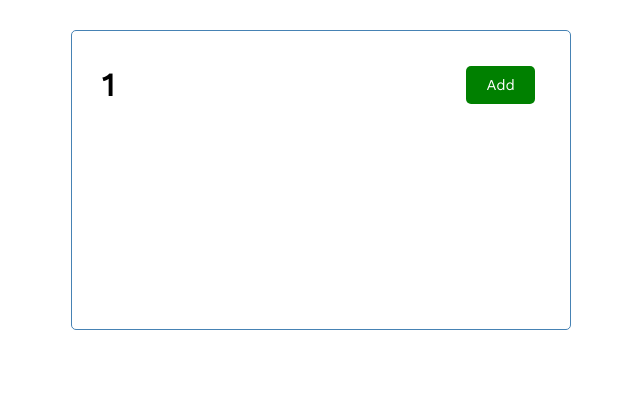
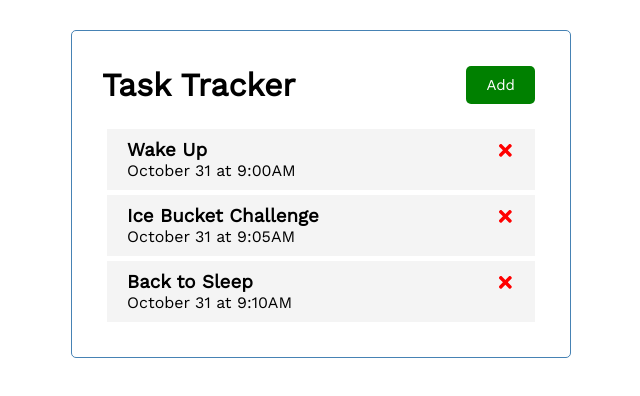
Before and after one commit to stevensho11/react-task-tracker, a React (Create React App) app: page / in a window 1280 px wide. Shown: the top 396 px of the page, without its empty margins (319-959 px from the left). Built offline with nearby package versions, Linux system fonts and the light colour scheme.

Commit message:
Practicing passing state down and actions up

```diff
--- a/package.json
+++ b/package.json
@@ -8,6 +8,7 @@
     "@testing-library/user-event": "^13.5.0",
     "react": "^18.2.0",
     "react-dom": "^18.2.0",
+    "react-icons": "^4.11.0",
     "react-scripts": "5.0.1",
     "web-vitals": "^2.1.4"
   },
--- a/src/App.js
+++ b/src/App.js
@@ -1,12 +1,38 @@
 import Header from "./Components/Header";
+import Tasks from "./Components/Tasks";
+import { useState } from "react";
 
 function App() {
-  const name = "Stevens";
-  const x = false;
+  const [tasks, setTasks] = useState([
+    {
+      id: 1,
+      text: "Wake Up",
+      day: "October 31 at 9:00AM",
+      reminder: true,
+    },
+    {
+      id: 2,
+      text: "Ice Bucket Challenge",
+      day: "October 31 at 9:05AM",
+      reminder: true,
+    },
+    {
+      id: 3,
+      text: "Back to Sleep",
+      day: "October 31 at 9:10AM",
+      reminder: false,
+    },
+  ]);
+
+  //Delete a task
+  const deleteTask = (id) => {
+    setTasks(tasks.filter((task) => task.id !== id));
+  };
 
   return (
     <div className="container">
-      <Header title={1} />
+      <Header title="Task Tracker" />
+      <Tasks tasks={tasks} onDelete={deleteTask} />
     </div>
   );
 }
--- /dev/null
+++ b/src/Components/Task.js
@@ -0,0 +1,20 @@
+import { FaTimes } from 'react-icons/fa'
+
+const Task = ({ task, onDelete }) => {
+    return (
+        <div className='task'>
+            <h3>{task.text}
+                <FaTimes
+                    style={{
+                        color: 'red',
+                        cursor: 'pointer'
+                    }}
+                    onClick={() => onDelete(task.id)}
+                />
+            </h3>
+            <p>{task.day}</p>
+        </div>
+    )
+}
+
+export default Task
--- /dev/null
+++ b/src/Components/Tasks.js
@@ -0,0 +1,12 @@
+import Task from './Task'
+
+const Tasks = ({ tasks, onDelete }) => {
+
+    return (
+        <>
+            {tasks.map((task) => (<Task key={task.id} task={task} onDelete={onDelete} />))}
+        </>
+    )
+}
+
+export default Tasks
```
Also changed, not shown: 1 other file (tests, documents, lock files or other folders).
